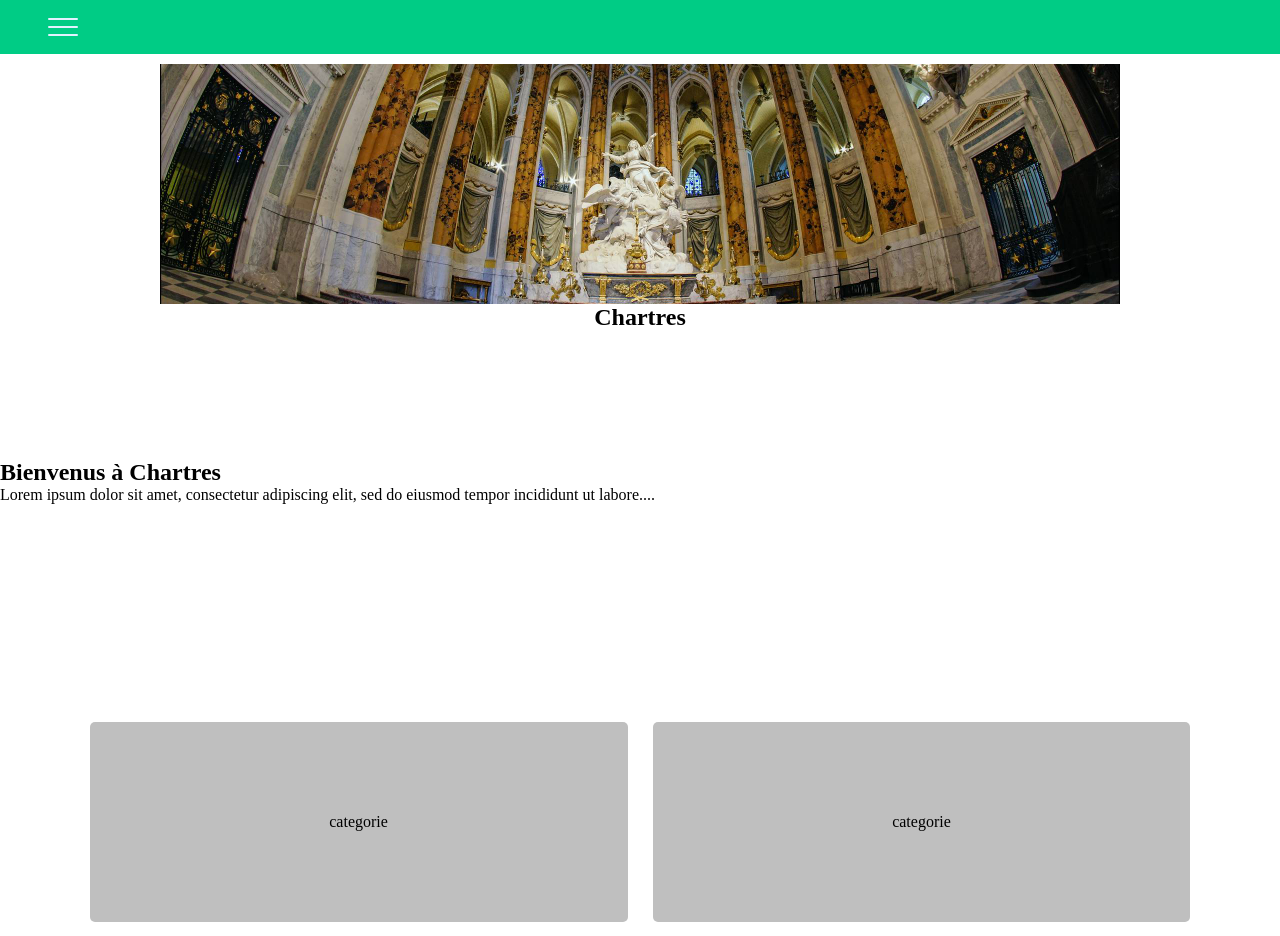
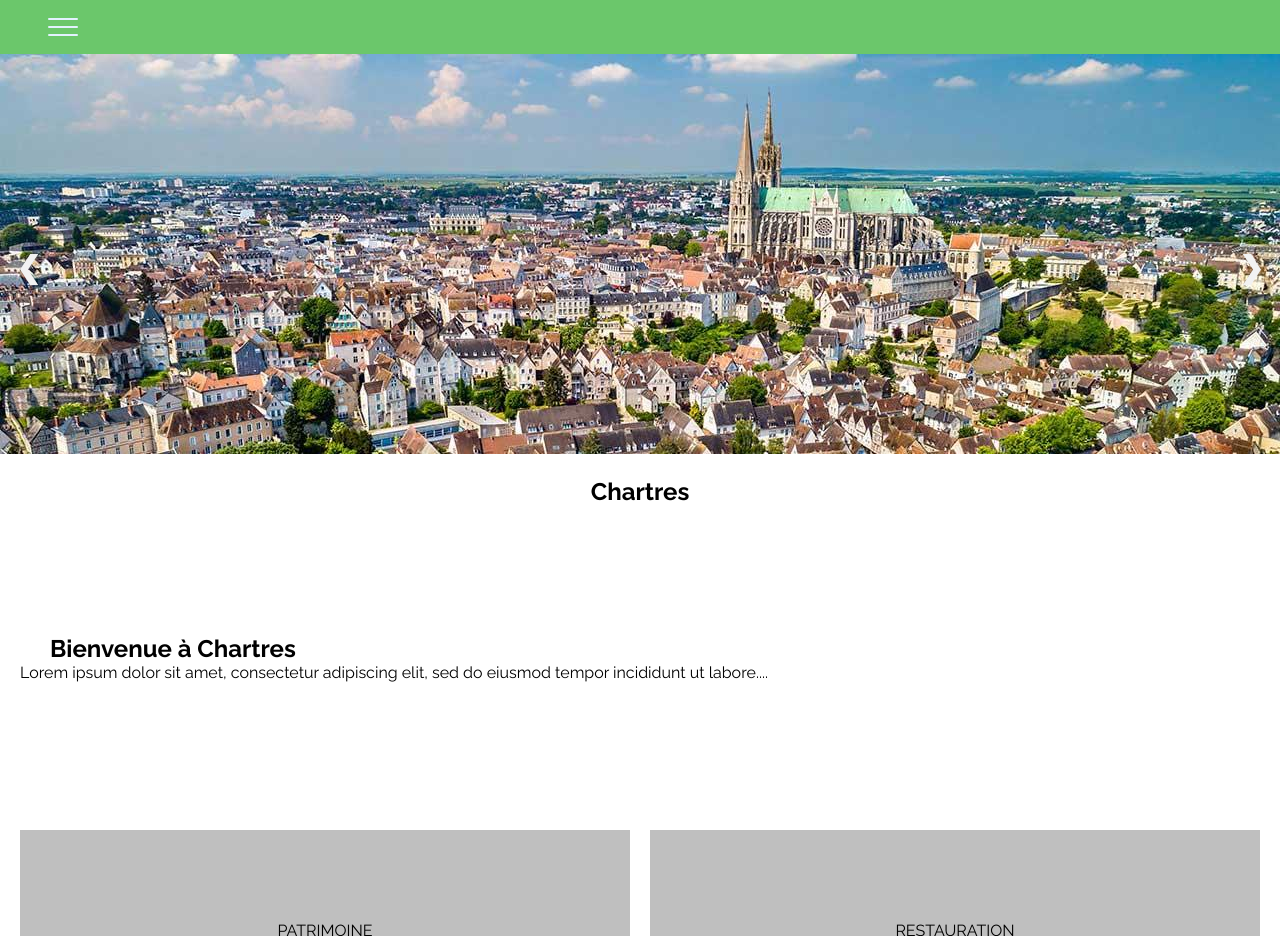
Before and after one commit to torphi78/blog2Chartres, a plain HTML site: page Accueuil/accueuil.html in a window 1280 px wide. Shown: the top 936 px of the page. Drawn offline with Linux system fonts and the light colour scheme.

Commit message:
Ajout carousel et qlq autres modif

```diff
--- a/Accueuil/accueil.css
+++ b/Accueuil/accueil.css
@@ -2,7 +2,9 @@
     margin : 0;
     padding : 0;
     box-sizing: border-box;
+    font-family: 'Raleway', sans-serif;
 }
+
 
 
 /* NavBar */
@@ -23,13 +25,13 @@
     border-radius: 5px;
   }
 .navBar {
-    position: fixed;
+    position: relative;
     top: 0;
     left: 0;
-    z-index: 50;
+    z-index: 60;
     width: 100%;
     padding: 15px 0 15px 0;
-    background-color: #00cc85;
+    background-color: #6bc76b;
 }
 .menuToggle{
     display: flex;
@@ -62,19 +64,85 @@
 
 
 
+
+
 /* Carousel */
 .carouselContainer {
-    display: flex;
-    justify-content: center;
-    margin-top: 5%;
+    z-index: 30;
+    min-width: 100%;
+    position: relative;
+    margin: auto;
 }
-.imgCarousel {
-    background: no-repeat;
-    background-size: contain;
-    height: 30vh;
+.carouselImg{
+    z-index: 30;
+    background-size: cover;
+    width: 100%;
+    min-height: 250px;
+    max-height: 500px;
+    filter: blur(0.4px);
+}
+.mySlides {
+      display: none;
+}
+.prev, .next {
+    cursor: pointer;
+    position: absolute;
+    top: 50%;
     width: auto;
+    margin-top: -22px;
+    padding: 16px;
+    color: #f2f2f2;
+    font-weight: bold;
+    font-size: 30px;
+    transition: 0.6s ease;
+    border-radius: 0 3px 3px 0;
+    user-select: none;
+}
+.next {
+    right: 0;
+    border-radius: 3px 0 0 3px;
+}
 
+.numbertext {
+    color: #f2f2f2;
+    font-size: 12px;
+    padding: 8px 12px;
+    position: absolute;
+    top: 0;
 }
+.dotBar {
+    position: absolute;
+    bottom: 0;
+    right: 0;
+    top: 0;
+    height: 30px;
+}
+.dot {
+    cursor: pointer;
+    height: 8px;
+    width: 8px;
+    margin: 0 2px;
+    background-color: #bbb;
+    border-radius: 50%;
+    display: inline-flex;
+    transition: background-color 0.6s ease;
+}
+.active, .dot:hover {
+    background-color: #717171;
+}
+
+.fade {
+    animation-name: fade;
+    animation-duration: 2s;
+}
+@keyframes fade {
+    from {opacity: .4}
+    to {opacity: 1}
+}
+
+
+
+
 
 
 
@@ -84,8 +152,14 @@
     justify-content: center;
     margin-bottom: 10%;
 }
+
+
+/* Welcome */
 #Welcome {
-    margin-bottom: 10%;
+    width: 100%;
+    padding-right: 20px;
+    padding-left: 20px;
+    padding-bottom: 10%;
 }
 
 
@@ -95,10 +169,10 @@
     display: grid;
     grid-template-columns: 1fr 1fr;
     grid-template-rows: 1fr 1fr;
-    padding: 7%;
+    padding: 20px;
     width: 100%;
     height: 100%;
-    grid-gap: 25px;
+    grid-gap: 20px;
 }
 .categories {
     display: flex;
@@ -106,7 +180,7 @@
     align-items: center;
     background-color: #bfbfbf;
     min-height: 200px;
-    border-radius: 5px 5px 5px 5px;
+    /*border-radius: 5px 5px 5px 5px;*/
 }
 
 
@@ -114,16 +188,15 @@
 /* Articles */
 .articleContainer {
     display: grid;
+    grid-template-columns: 1fr 1fr;
     height: auto;
     width: 100%;
     padding: 20px;
     grid-gap: 20px;
 }
 .articleContainerTwo {
-    display: grid;
-    grid-template-columns: 1fr 1fr;
-    grid-template-rows: 1fr 1fr;
-    grid-gap: 20px;
+    display: flex;
+    justify-content: space-between;
     padding: 20px;
     width: 100%;
 }
@@ -132,22 +205,16 @@
     grid-row-start: 1;
     grid-row-end: 3;
 }
-#SmallerArticle {
-    grid-column-start: 2;
-    grid-row-start: 1;
-}
+
 .articleDisplay {
     text-align: center;
-    min-height: 125px;
+    min-height: 150px;
     background-color: #bfbfbf;
-    border-radius: 5px 5px 5px 5px;
+    /*border-radius: 5px 5px 5px 5px;*/
 
 }
-.articleDisplayTwo {
-    text-align: center;
-    background-color: #bfbfbf;
-    min-height: 125px;
-    max-width: 240px;
-    border-radius: 5px 5px 5px 5px;
 
+h2 {
+    padding-left: 30px;
+    padding-right: 30px;
 }
--- a/Accueuil/accueil.js
+++ b/Accueuil/accueil.js
@@ -0,0 +1,31 @@
+let slideIndex = 1;
+showSlides(slideIndex);
+autoSlide();
+
+function plusSlides(n) {
+  showSlides(slideIndex += n);
+}
+
+function currentSlide(n) {
+  showSlides(slideIndex = n);
+}
+
+function showSlides(n) {
+    let slides = document.getElementsByClassName("mySlides");
+    let dots = document.getElementsByClassName("dot");
+
+    if (n > slides.length) {
+        slideIndex = 1
+    } else if (n < 1) {
+        slideIndex = slides.length
+    }
+
+    for (let i = 0; i < slides.length; i++) {
+        slides[i].style.display = "none";
+    }
+    for (let i = 0; i < dots.length; i++) {
+        dots[i].className = dots[i].className.replace(" active", "");
+    }
+    slides[slideIndex-1].style.display = "block";
+    dots[slideIndex-1].className += " active";
+}
--- a/Accueuil/accueuil.html
+++ b/Accueuil/accueuil.html
@@ -4,7 +4,8 @@
         <meta charset="UTF-8" />
         <meta name="viewport" content="width=device-width, initial-scale=1.0" />
         <link rel="stylesheet" href="accueil.css" />
-        <title>Chartr'Attack</title>
+        <link href="https://fonts.googleapis.com/css2?family=Raleway:ital,wght@0,100;0,200;0,300;0,400;0,500;0,600;0,700;0,800;0,900;1,100;1,200;1,300;1,400;1,500;1,600;1,700;1,800;1,900&display=swap" rel="stylesheet">
+        <title>Wild Chartres - Accueil</title>
     </head>
     <body>
         <header>
@@ -32,8 +33,33 @@
         </header>
 
         <section id="Carousel">
-            <div class='carouselContainer'>
-                <img src='assets/histoire-de-la-cathedrale-de-chartres-deutsch-1506505633.jpg' class='imgCarousel' />
+             <div class="carouselContainer">
+                <div class='imgContainer'>
+                    <div class="mySlides fade">
+                        <img src="assets/chartres-header-hotels-campanile.jpg" class="carouselImg">
+                    </div>
+
+                    <div class="mySlides fade">
+                        <img src="assets/Chartres-web2.jpg" class="carouselImg">
+                    </div>
+
+                    <div class="mySlides fade">
+                        <img src="assets/histoire-de-la-cathedrale-de-chartres-deutsch-1506505633.jpg" class="carouselImg">
+                    </div>
+
+                    <div class="mySlides fade">
+                        <img src="assets/unesco-cathedrale-chartres-patrimoine-mondial_chartres-ville.jpg" class="carouselImg">
+                    </div>
+                </div>
+                <a class="prev" onclick="plusSlides(-1)">&#10094;</a>
+                <a class="next" onclick="plusSlides(1)">&#10095;</a>
+            </div>
+            <br>
+            <div class="dotBar" style="text-align:center">
+                <span class="dot" onclick="currentSlide(1)"></span>
+                <span class="dot" onclick="currentSlide(2)"></span>
+                <span class="dot" onclick="currentSlide(3)"></span>
+                <span class="dot" onclick="currentSlide(4)"></span>
             </div>
         </section>
 
@@ -44,7 +70,7 @@
         </section>
 
         <section id='Welcome'>
-            <h2>Bienvenus à Chartres</h2>
+            <h2>Bienvenue à Chartres</h2>
             <div class="textWelcome">
                 <p>Lorem ipsum dolor sit amet, consectetur adipiscing elit, sed do eiusmod tempor incididunt ut labore....</p>
             </div>
@@ -52,12 +78,13 @@
 
         <section id="Categories">
             <div class="categoriesContainer">
-                <div class="categoriesBox"><div class='categories'>categorie</div></div>
-                <div class='categories'>categorie</div>
-                <div class='categories'>categorie</div>
-                <div class='categories'>categorie</div>
+                <div class='categories'>PATRIMOINE</div>
+                <div class='categories'>RESTAURATION</div>
+                <div class='categories'>ACTIVITÉS</div>
+                <div class='categories'>HÉBERGEMENT</div>
             </div>
         </section>
+
         <section id = "LastPost">
             <h2>Dernier post</h2>
             <div class='articleContainer'>
@@ -68,7 +95,7 @@
                         <p>Description</p>
                     </div>
                 </div>
-                <div class='articleDisplay' id='SmallerArticle'>
+                <div class='articleDisplay'>
                     <h3>Titre de l'article</h3>
                     <p>Description</p>
                 </div>
@@ -76,18 +103,20 @@
                     <h3>Titre de l'article</h3>
                     <p>Description</p>
                 </div>
-            </div>
-            <div class='articleContainerTwo'>
-                <div class='articleDisplayTwo'>
+                <div class='articleDisplay'>
                     <h3>Titre Article</h3>
                     <p>Description</p>
                 </div>
-                <div class='articleDisplayTwo'>
+                <div class='articleDisplay'>
                     <h3>Titre Article</h3>
                     <p>Description</p>
                 </div>
             </div>
+        </section>
 
-        </section>
+        <footer>
+
+        </footer>
+        <script src="accueil.js"></script>
     </body>
 </html>
```
